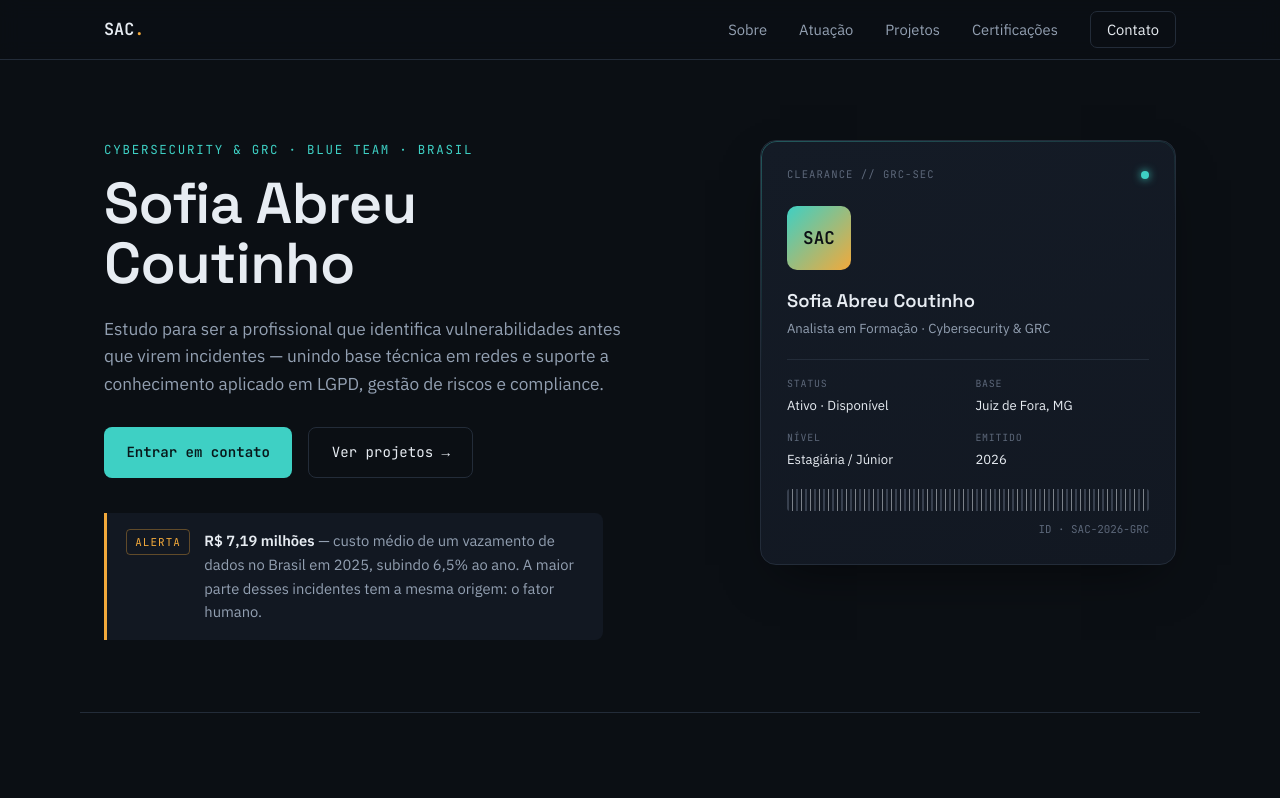
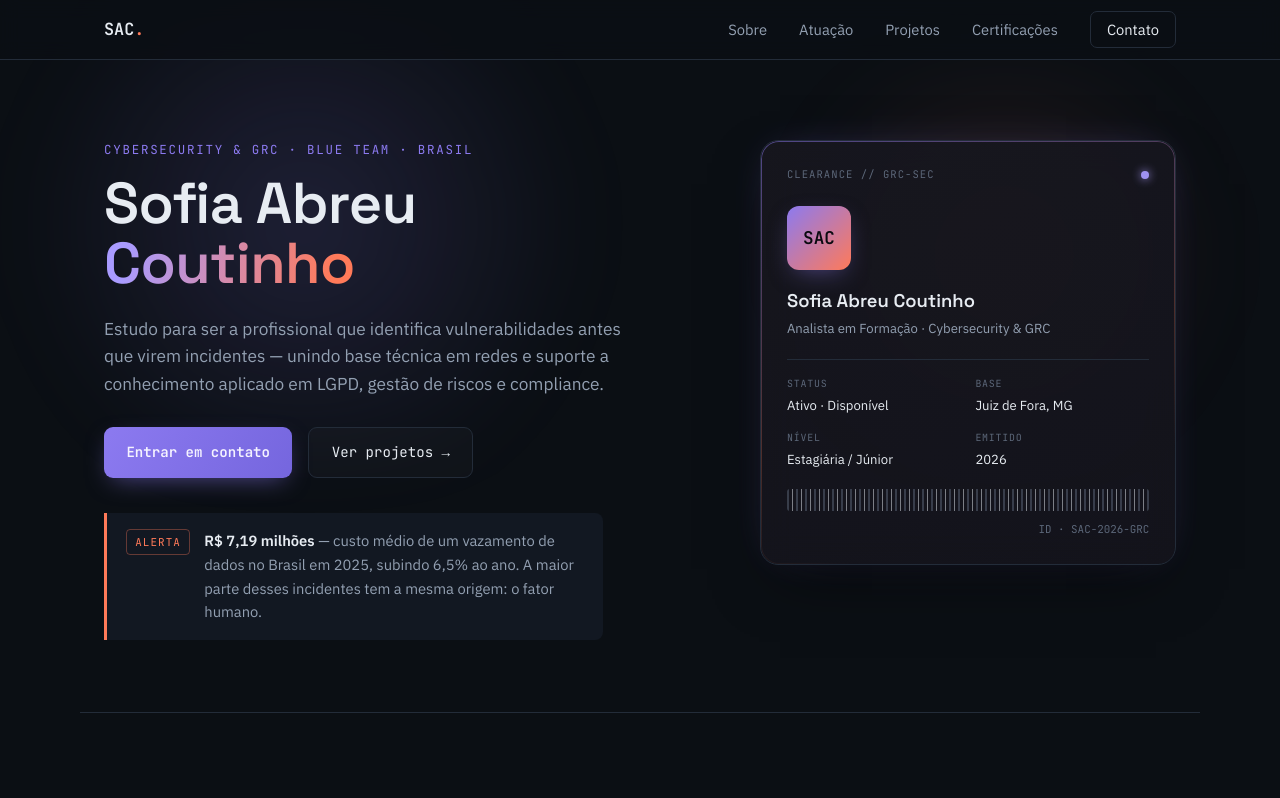
Before and after one commit to Coutinhosofia/Coutinhosofia.github.io, a plain HTML site: page index.html in a window 1280 px wide. Shown: the top 798 px of the page. Drawn offline with Linux system fonts and the light colour scheme.

Commit message:
Update style.css

```diff
--- a/style.css
+++ b/style.css
@@ -8,9 +8,15 @@
   --text-dim: #93A0B2;
   --text-faint: #5C6779;
 
-  --amber: #F2A93B;
-  --teal: #3ED0C4;
-  --red: #E5636A;
+  --violet: #8C7AF0;
+  --violet-soft: #A99BFF;
+  --coral: #FF7A59;
+  --danger: #F0475D;
+
+  /* legacy aliases so existing class names keep working */
+  --amber: var(--coral);
+  --teal: var(--violet);
+  --red: var(--danger);
 
   --font-display: 'Space Grotesk', sans-serif;
   --font-body: 'IBM Plex Sans', sans-serif;
@@ -40,7 +46,7 @@ ul{ list-style:none; }
 img{ max-width:100%; display:block; }
 
 :focus-visible{
-  outline:2px solid var(--teal);
+  outline:2px solid var(--violet-soft);
   outline-offset:3px;
   border-radius:4px;
 }
@@ -107,13 +113,35 @@ h3{ font-size:1.05rem; margin-bottom:.5rem; }
 
 /* ============ SCROLL BAR ============ */
 #scroll-bar{ position:fixed; top:0; left:0; width:100%; height:2px; z-index:60; background:transparent; }
-#scroll-fill{ height:100%; width:0%; background:linear-gradient(90deg,var(--teal),var(--amber)); }
+#scroll-fill{ height:100%; width:0%; background:linear-gradient(90deg,var(--violet),var(--coral)); }
 
 /* ============ HERO ============ */
 .hero{
   max-width:var(--max-w);
   margin:0 auto;
   padding:5rem 1.5rem 4.5rem;
+  position:relative;
+  isolation:isolate;
+}
+.hero::before{
+  content:"";
+  position:absolute;
+  top:-10%; left:-10%;
+  width:60%; height:70%;
+  background:radial-gradient(circle,rgba(140,122,240,.16),transparent 70%);
+  filter:blur(40px);
+  z-index:-1;
+  pointer-events:none;
+}
+.hero::after{
+  content:"";
+  position:absolute;
+  top:0; right:-5%;
+  width:45%; height:60%;
+  background:radial-gradient(circle,rgba(255,122,89,.12),transparent 70%);
+  filter:blur(40px);
+  z-index:-1;
+  pointer-events:none;
 }
 .hero-grid{
   display:grid;
@@ -126,17 +154,27 @@ h3{ font-size:1.05rem; margin-bottom:.5rem; }
   line-height:1.04;
   margin:.5rem 0 1.3rem;
 }
+.hero-copy h1 .grad{
+  background:linear-gradient(100deg,var(--violet-soft) 10%,var(--coral) 90%);
+  -webkit-background-clip:text;
+  background-clip:text;
+  color:transparent;
+}
 .hero-lede{ color:var(--text-dim); font-size:1.08rem; max-width:52ch; margin-bottom:1.8rem; }
 .hero-ctas{ display:flex; gap:1rem; flex-wrap:wrap; margin-bottom:2.2rem; }
 
 .btn{
-  font-family:var(--font-mono); font-size:.88rem; padding:.85rem 1.4rem; border-radius:8px;
-  display:inline-flex; align-items:center; transition:all .15s;
+  font-family:var(--font-mono); font-size:.88rem; padding:.85rem 1.4rem; border-radius:9px;
+  display:inline-flex; align-items:center; transition:all .18s;
 }
-.btn-primary{ background:var(--teal); color:#08181A; font-weight:600; }
-.btn-primary:hover{ background:#59DDD2; }
-.btn-ghost{ border:1px solid var(--border); color:var(--text); }
-.btn-ghost:hover{ border-color:var(--text-dim); }
+.btn-primary{
+  background:linear-gradient(120deg,var(--violet),#7566DE);
+  color:#F5F3FF; font-weight:600;
+  box-shadow:0 8px 24px -8px rgba(140,122,240,.55);
+}
+.btn-primary:hover{ transform:translateY(-1px); box-shadow:0 12px 28px -8px rgba(140,122,240,.7); }
+.btn-ghost{ border:1px solid var(--border); color:var(--text); background:rgba(255,255,255,.02); }
+.btn-ghost:hover{ border-color:var(--violet-soft); color:var(--violet-soft); }
 
 .hero-alert{
   border-left:3px solid var(--amber);
@@ -148,26 +186,27 @@ h3{ font-size:1.05rem; margin-bottom:.5rem; }
 }
 .alert-tag{
   font-family:var(--font-mono); font-size:.68rem; text-transform:uppercase; letter-spacing:.1em;
-  color:var(--amber); border:1px solid rgba(242,169,59,.35); padding:.2rem .5rem; border-radius:4px; flex-shrink:0;
+  color:var(--amber); border:1px solid rgba(255,122,89,.35); padding:.2rem .5rem; border-radius:4px; flex-shrink:0;
 }
 .hero-alert p{ font-size:.92rem; color:var(--text-dim); }
 .hero-alert strong{ color:var(--text); }
 
 /* ---- Badge card (signature element) ---- */
 .badge-card{
-  background:linear-gradient(160deg,var(--bg-card),var(--bg-elevated));
+  background:linear-gradient(160deg,rgba(23,23,31,.9),rgba(20,20,28,.9));
+  backdrop-filter:blur(16px);
   border:1px solid var(--border);
-  border-radius:16px;
+  border-radius:18px;
   padding:1.6rem;
   position:relative;
-  box-shadow:0 20px 50px -20px rgba(0,0,0,.6);
+  box-shadow:0 24px 60px -20px rgba(0,0,0,.65), 0 0 40px -18px rgba(140,122,240,.4);
 }
 .badge-card::before{
   content:"";
   position:absolute; inset:0;
-  border-radius:16px;
+  border-radius:18px;
   padding:1px;
-  background:linear-gradient(160deg,rgba(62,208,196,.35),transparent 40%);
+  background:linear-gradient(160deg,rgba(140,122,240,.5),rgba(255,122,89,.25) 55%,transparent 80%);
   -webkit-mask:linear-gradient(#000 0 0) content-box,linear-gradient(#000 0 0);
   -webkit-mask-composite:xor; mask-composite:exclude;
   pointer-events:none;
@@ -175,15 +214,18 @@ h3{ font-size:1.05rem; margin-bottom:.5rem; }
 .badge-top{ display:flex; justify-content:space-between; align-items:center; margin-bottom:1.4rem; }
 .badge-org{ font-family:var(--font-mono); font-size:.66rem; letter-spacing:.1em; color:var(--text-faint); text-transform:uppercase; }
 .badge-led{
-  width:8px; height:8px; border-radius:50%; background:var(--teal);
-  box-shadow:0 0 8px var(--teal); flex-shrink:0;
+  width:8px; height:8px; border-radius:50%; background:var(--violet-soft);
+  box-shadow:0 0 10px var(--violet-soft); flex-shrink:0;
+  animation:pulse 2.4s ease-in-out infinite;
 }
+@keyframes pulse{ 0%,100%{ opacity:1; } 50%{ opacity:.45; } }
 .badge-photo{
-  width:64px; height:64px; border-radius:10px;
-  background:linear-gradient(135deg,var(--teal),var(--amber));
+  width:64px; height:64px; border-radius:12px;
+  background:linear-gradient(135deg,var(--violet),var(--coral));
   display:flex; align-items:center; justify-content:center;
-  font-family:var(--font-mono); font-weight:700; color:#0B0F14; font-size:1.1rem;
+  font-family:var(--font-mono); font-weight:700; color:#0A0A0F; font-size:1.1rem;
   margin-bottom:1rem;
+  box-shadow:0 8px 24px -8px rgba(140,122,240,.5);
 }
 .badge-name{ font-family:var(--font-display); font-size:1.15rem; font-weight:600; margin-bottom:.2rem; }
 .badge-role{ font-size:.82rem; color:var(--text-dim); margin-bottom:1.2rem; }
@@ -214,7 +256,9 @@ h3{ font-size:1.05rem; margin-bottom:.5rem; }
 .problem-grid{ display:grid; grid-template-columns:repeat(3,1fr); gap:1.4rem; }
 .problem-card{
   background:var(--bg-card); border:1px solid var(--border); border-radius:var(--radius); padding:1.6rem;
+  transition:border-color .2s, transform .2s;
 }
+.problem-card:hover{ border-color:rgba(140,122,240,.4); transform:translateY(-2px); }
 .problem-index{ font-family:var(--font-mono); font-size:.78rem; color:var(--text-faint); }
 .problem-card h3{ margin-top:.6rem; }
 .problem-card p{ color:var(--text-dim); font-size:.9rem; margin-bottom:1rem; }
@@ -241,7 +285,9 @@ h3{ font-size:1.05rem; margin-bottom:.5rem; }
 .proj-card{
   background:var(--bg-card); border:1px solid var(--border); border-radius:var(--radius);
   padding:1.8rem; display:grid; grid-template-columns:1fr 1fr auto; gap:1.5rem; align-items:start;
+  transition:border-color .2s;
 }
+.proj-card:hover{ border-color:rgba(140,122,240,.4); }
 .proj-tags{ display:flex; gap:.5rem; grid-column:1/-1; }
 .proj-tags span{ font-family:var(--font-mono); font-size:.68rem; border:1px solid var(--border); padding:.2rem .5rem; border-radius:4px; color:var(--text-dim); }
 .proj-card h3{ grid-column:1/-1; }
@@ -251,10 +297,11 @@ h3{ font-size:1.05rem; margin-bottom:.5rem; }
 
 /* ============ CERTS ============ */
 .certs-grid{ display:grid; grid-template-columns:repeat(3,1fr); gap:1.4rem; margin-bottom:2.5rem; }
-.cert-card{ background:var(--bg-card); border:1px solid var(--border); border-radius:var(--radius); padding:1.5rem; }
+.cert-card{ background:var(--bg-card); border:1px solid var(--border); border-radius:var(--radius); padding:1.5rem; transition:border-color .2s; }
+.cert-card:hover{ border-color:rgba(140,122,240,.4); }
 .cert-top{ display:flex; justify-content:space-between; align-items:center; margin-bottom:.9rem; }
 .cert-top span:first-child{ font-family:var(--font-mono); font-size:.72rem; color:var(--text-faint); }
-.cert-badge{ font-family:var(--font-mono); font-size:.66rem; color:var(--teal); border:1px solid rgba(62,208,196,.3); padding:.15rem .5rem; border-radius:4px; }
+.cert-badge{ font-family:var(--font-mono); font-size:.66rem; color:var(--teal); border:1px solid rgba(140,122,240,.3); padding:.15rem .5rem; border-radius:4px; }
 .cert-badge-progress{ color:#7DA8F2; border-color:rgba(125,168,242,.3); }
 .cert-card p{ color:var(--text-dim); font-size:.86rem; margin-bottom:.9rem; }
 .cert-card a{ font-family:var(--font-mono); font-size:.78rem; color:var(--teal); }
@@ -265,7 +312,7 @@ h3{ font-size:1.05rem; margin-bottom:.5rem; }
   font-family:var(--font-mono); font-size:.78rem; padding:.45rem .9rem; border-radius:99px;
   border:1px solid var(--border); color:var(--text-faint);
 }
-.pill-active{ color:var(--teal); border-color:rgba(62,208,196,.35); background:rgba(62,208,196,.06); }
+.pill-active{ color:var(--teal); border-color:rgba(140,122,240,.35); background:rgba(140,122,240,.06); }
 
 /* ============ CASE STUDY (vishing) ============ */
 .case-box{ background:var(--bg-card); border:1px solid var(--border); border-radius:var(--radius); padding:2rem; }
@@ -312,6 +359,7 @@ h3{ font-size:1.05rem; margin-bottom:.5rem; }
 @media (prefers-reduced-motion:reduce){
   html{ scroll-behavior:auto; }
   .reveal{ opacity:1; transform:none; transition:none; }
+  .badge-led{ animation:none; }
 }
 
 /* ============ RESPONSIVE ============ */
```
